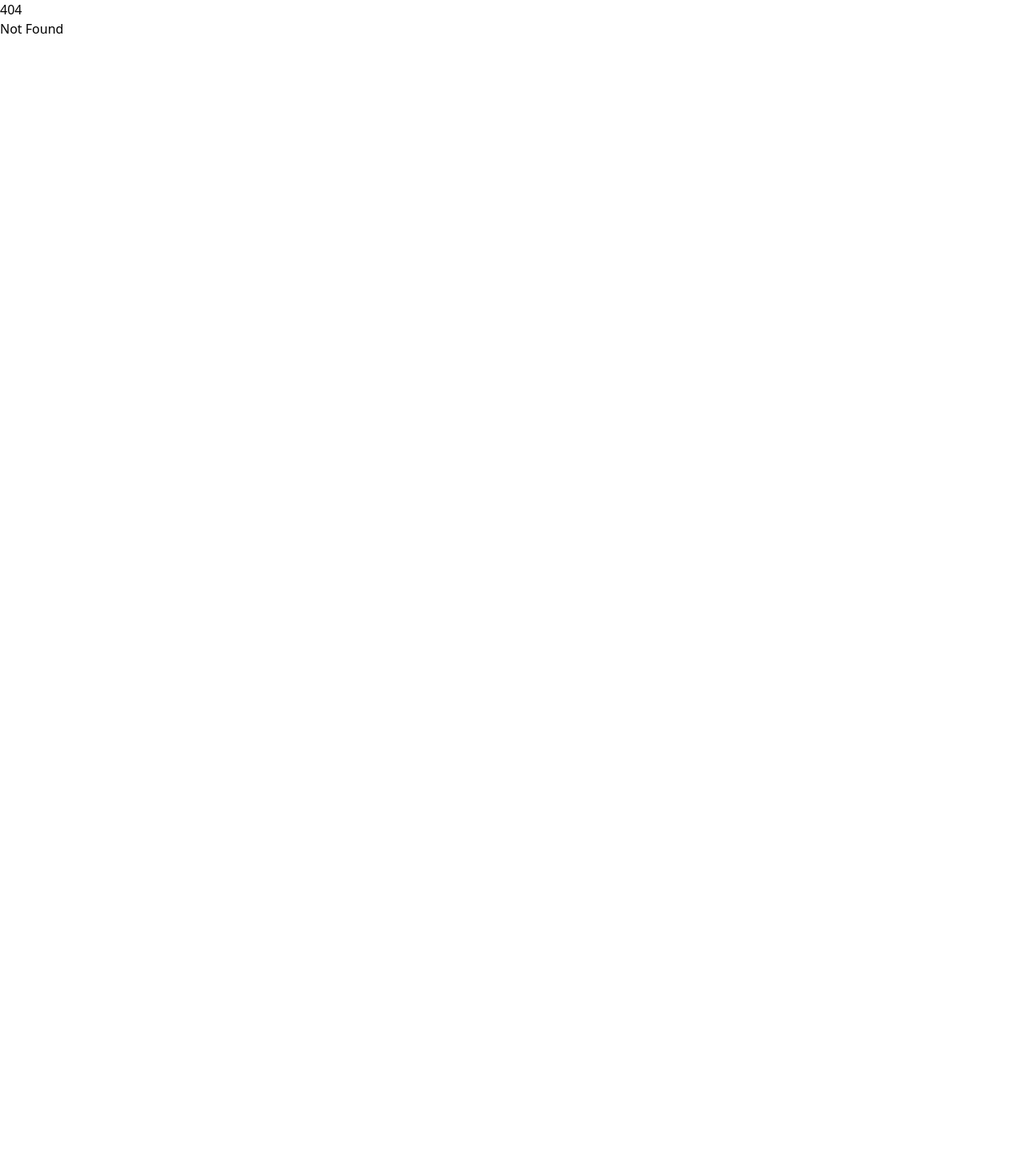
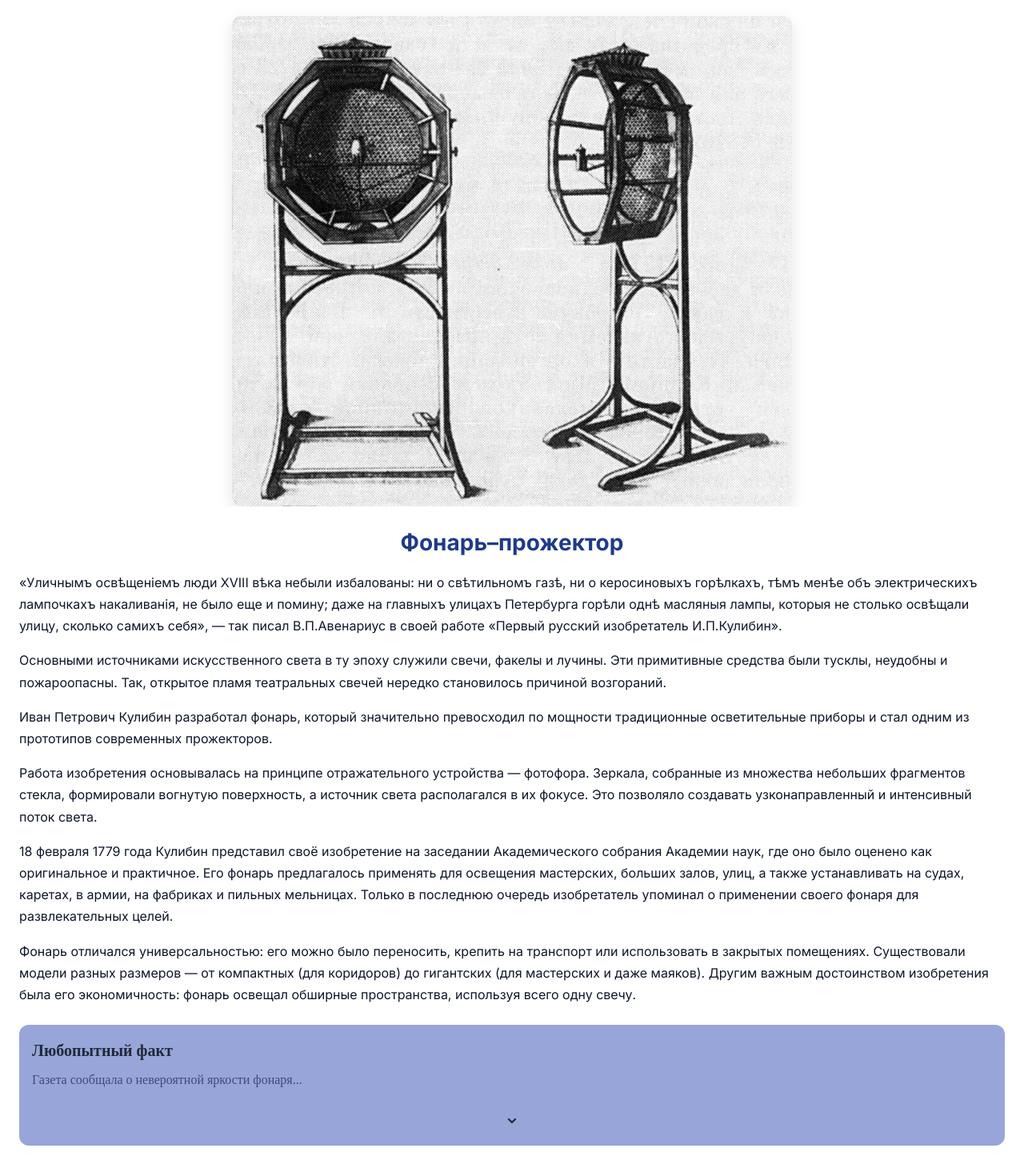
Before and after one commit to itmo-kulibin/kulibin-first, a SvelteKit app: page /article/lantern in a window 1280 px wide. Before the commit this address had no page. Shown: the top 1460 px of the page at 80% size. Before the commit the page ends 800 px from the top, so only its background shows below. Built offline with nearby package versions, Linux system fonts and the light colour scheme.

Commit message:
added the page about the lantern

```diff
--- /dev/null
+++ b/src/routes/article/lantern/+page.svelte
@@ -0,0 +1,103 @@
+<script>
+    import EmbeddedBlock from '$lib/components/EmbeddedBlock.svelte';
+    import image from '$lib/images/lantern.jpg';
+  </script>
+
+  <link href="https://fonts.googleapis.com/css2?family=Inter:wght@400;700&display=swap" rel="stylesheet" />
+
+  <div class="image">
+    <img class="top_image" alt="Фонарь–прожектор" src={image} />
+  </div>
+
+  <section class="main_part">
+    <h2 class="main_title">Фонарь–прожектор</h2>
+
+    <div class="main_text">
+      <p>
+        «Уличнымъ освѣщеніемъ люди XVIII вѣка небыли избалованы: ни о свѣтильномъ газѣ, ни о керосиновыхъ горѣлкахъ, тѣмъ менѣе объ электрическихъ лампочкахъ накаливанія, не было еще и помину; даже на главныхъ улицахъ Петербурга горѣли однѣ масляныя лампы, которыя не столько освѣщали улицу, сколько самихъ себя», — так писал В.П.Авенариус в своей работе «Первый русский изобретатель И.П.Кулибин».
+      </p>
+
+      <p>
+        Основными источниками искусственного света в ту эпоху служили свечи, факелы и лучины. Эти примитивные средства были тусклы, неудобны и пожароопасны. Так, открытое пламя театральных свечей нередко становилось причиной возгораний.
+      </p>
+
+      <p>
+        Иван Петрович Кулибин разработал фонарь, который значительно превосходил по мощности традиционные осветительные приборы и стал одним из прототипов современных прожекторов.
+      </p>
+
+      <p>
+        Работа изобретения основывалась на принципе отражательного устройства — фотофора. Зеркала, собранные из множества небольших фрагментов стекла, формировали вогнутую поверхность, а источник света располагался в их фокусе. Это позволяло создавать узконаправленный и интенсивный поток света.
+      </p>
+
+      <p>
+        18 февраля 1779 года Кулибин представил своё изобретение на заседании Академического собрания Академии наук, где оно было оценено как оригинальное и практичное. Его фонарь предлагалось применять для освещения мастерских, больших залов, улиц, а также устанавливать на судах, каретах, в армии, на фабриках и пильных мельницах. Только в последнюю очередь изобретатель упоминал о применении своего фонаря для развлекательных целей.
+      </p>
+
+      <p>
+        Фонарь отличался универсальностью: его можно было переносить, крепить на транспорт или использовать в закрытых помещениях. Существовали модели разных размеров — от компактных (для коридоров) до гигантских (для мастерских и даже маяков).  Другим важным достоинством изобретения была его экономичность: фонарь освещал обширные пространства, используя всего одну свечу.
+      </p>
+    </div>
+
+    <EmbeddedBlock title="Любопытный факт">
+      <span slot="short">Газета сообщала о невероятной яркости фонаря...</span>
+      <span slot="full">
+        Уже 19 февраля 1779 года «Санкт–Петербургские ведомости» (№ 15) сообщили, что фонарь усиливает свет свечи в 500 раз. Но настоящую славу изобретению принес эффектный эксперимент: однажды осенью Кулибин направил луч из окна своего дома. Яркость была такова, что прохожие приняли его за «небесное знамение».
+      </span>
+    </EmbeddedBlock>
+
+    <div class="main_text">
+      <p>
+        Спрос на фонари взлетел мгновенно. Дворяне, горожане и даже жители отдалённых губерний завалили мастерскую Кулибина заказами. Чтобы сделать устройство доступнее, он организовал производство при Академии наук. Однако коммерческого успеха добиться не удалось: изобретатель открыто опубликовал чертежи, что позволило конкурентам выпускать более дешёвые аналоги. В ответ Кулибин начал ставить на своих фонарях клеймо, борясь с подделками.
+      </p>
+
+      <p>
+        Несмотря на доступность чертежа, широкого практического применения при жизни творца его изобретение не нашло. Единственный зафиксированный случай его использования, так, как это задумывал автор, — экспедиция русского путешественника Григория Шелехова, где тот использовал его во время морских экспедиций для устрашения и усмирения местных племён на острове Кыктак.
+      </p>
+
+      <p>
+        Несмотря на инновационность, современники воспринимали изобретение как дорогую диковинку, а не эффективный источник света. Лишь спустя десятилетия идеи Кулибина легли в основу современных систем освещения.
+      </p>
+    </div>
+  </section>
+
+  <style>
+    .main_part {
+      padding: 1.5rem;
+      font-family: 'Inter', sans-serif;
+      color: #0f172a;
+      background: white;
+    }
+
+    .main_title {
+      font-size: 1.75rem;
+      font-weight: 700;
+      margin-bottom: 1rem;
+      color: #1e3a8a;
+      text-align: center;
+    }
+
+    .main_text {
+      font-size: 1rem;
+      line-height: 1.7;
+      margin-bottom: 1rem;
+      display: flex;
+      flex-direction: column;
+      gap: 1rem;
+    }
+
+    .image {
+      width: 100%;
+      padding-top: 20px;
+      margin: 0;
+    }
+
+    .top_image {
+      width: 100%;
+      height: auto;
+      border-radius: 12px;
+      display: block;
+      margin: 0 auto;
+      max-width: 700px;
+      box-shadow: 0 6px 20px rgba(0, 0, 0, 0.1);
+    }
+  </style>
```
Also changed, not shown: src/lib/images/lantern.jpg (added).
